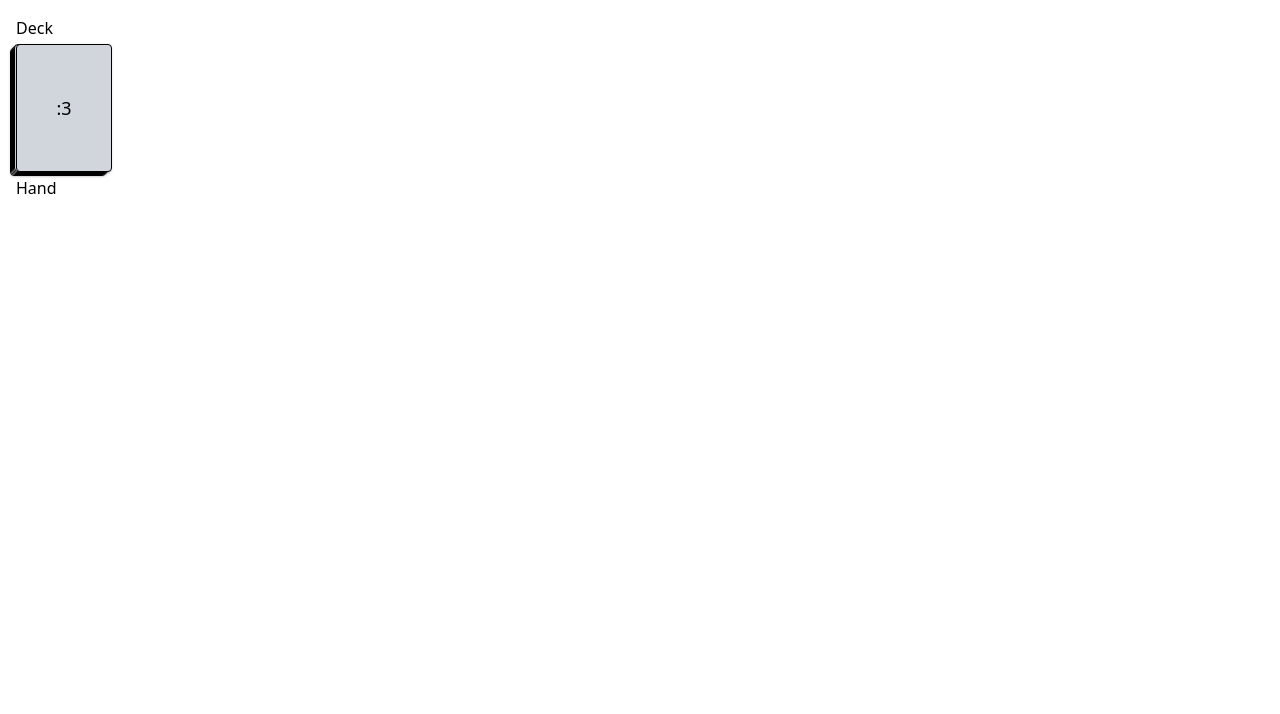
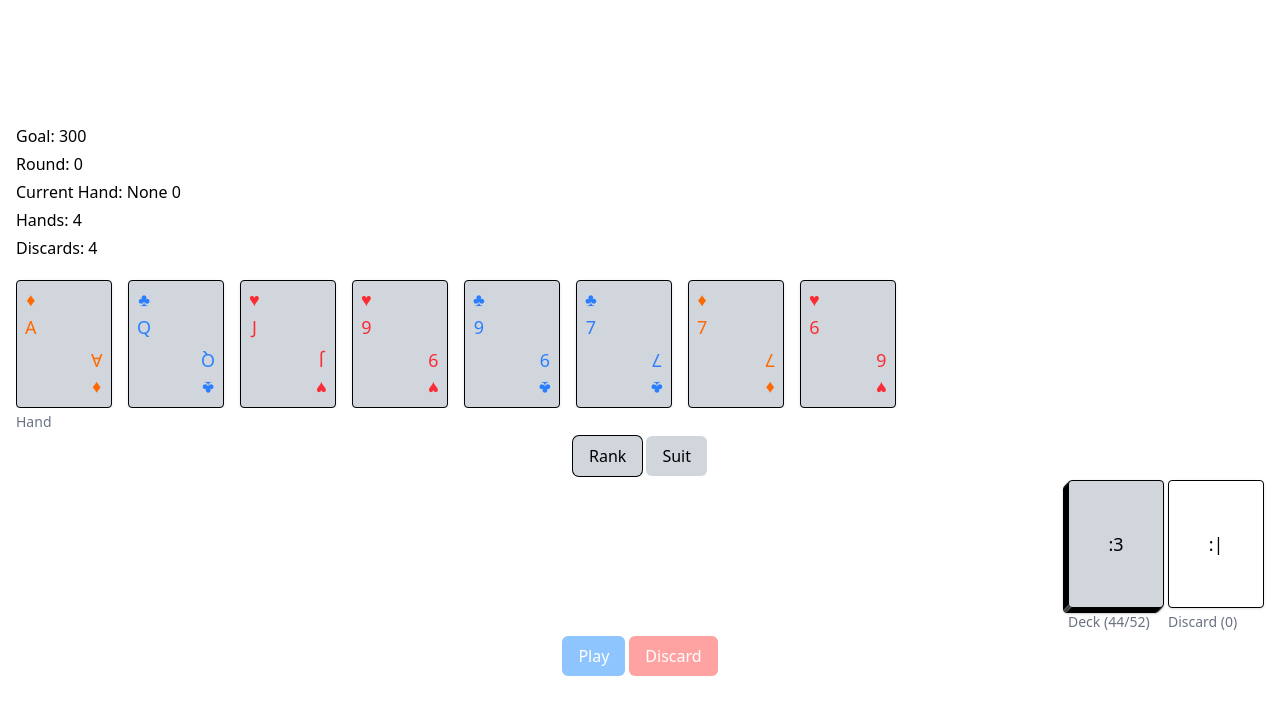
Before and after one commit to iandoesallthethings/svalatro, a SvelteKit app: page / in a window 1280 px wide. Shown: the top 714 px of the page. Built offline with nearby package versions, Linux system fonts and the light colour scheme.

Commit message:
Implement hands and basic gameplay loop.

```diff
--- a/src/app.css
+++ b/src/app.css
@@ -1,2 +1,20 @@
 @import 'tailwindcss';
 @plugin '@tailwindcss/typography';
+
+button.primary {
+	@apply w-min rounded-md bg-blue-500 px-4 py-2 text-white;
+	@apply hover:bg-blue-600;
+	@apply disabled:bg-blue-300;
+}
+
+button.secondary {
+	@apply w-min rounded-md bg-gray-300 px-4 py-2 text-black;
+	@apply hover:bg-gray-400;
+	@apply disabled:bg-gray-200;
+}
+
+button.danger {
+	@apply w-min rounded-md bg-red-500 px-4 py-2 text-white;
+	@apply hover:bg-red-600;
+	@apply disabled:bg-red-300;
+}
--- a/src/lib/Card.svelte
+++ b/src/lib/Card.svelte
@@ -6,12 +6,13 @@
 		facing: Facing
 		style?: string
 		class?: string
+		onclick?: (card?: Card | null) => void
 	}
 
-	const { card, facing, class: className = '', style = '' }: Props = $props()
+	const { card, facing, class: className = '', style = '', onclick = () => {} }: Props = $props()
 </script>
 
-<div class="card-wrapper group relative {className}" {style}>
+<button class="card-wrapper group relative {className}" {style} onclick={() => onclick?.(card)}>
 	<div
 		class:!bg-white={card == null}
 		class="card absolute left-0 flex flex-col justify-between overflow-hidden"
@@ -36,13 +37,13 @@
 			</div>
 		{/if}
 	</div>
-</div>
+</button>
 
 <style lang="postcss">
 	@reference "tailwindcss";
 
 	.card-wrapper {
-		@apply relative h-32 w-24 shrink overflow-visible select-none;
+		@apply relative flex h-32 w-24 shrink overflow-visible select-none;
 		@apply group-hover:mx-5;
 	}
 
--- a/src/lib/Cards.svelte.ts
+++ b/src/lib/Cards.svelte.ts
@@ -26,47 +26,96 @@ export const allSuits: Suit[] = ['hearts', 'diamonds', 'clubs', 'spades']
 export const allRanks: Rank[] = ['2', '3', '4', '5', '6', '7', '8', '9', '10', 'J', 'Q', 'K', 'A']
 
 export interface Card {
+	id: string
 	suit: Suit
 	rank: Rank
 }
 
+export function faceToValue(rank: Rank): number {
+	if (rank === 'A') return 14
+	if (rank === 'K') return 13
+	if (rank === 'Q') return 12
+	if (rank === 'J') return 11
+	return parseInt(rank)
+}
+
+function createCard(suit: Suit, rank: Rank): Card {
+	return {
+		id: crypto.randomUUID(),
+		suit,
+		rank
+	}
+}
+
 function createDeck(suits: Suit[], ranks: Rank[]): Card[] {
-	return suits.flatMap((suit) => ranks.map((rank) => ({ suit, rank })))
+	return suits.flatMap((suit) => ranks.map((rank) => createCard(suit, rank)))
 }
 
 export interface CardStack {
 	cards: Card[]
-	shuffle: () => Card[]
-	draw: () => Card | null
-	add: (card: Card | Card[]) => Card[]
+	initialCards: Card[]
+	shuffle: () => void
+	sort: (by: 'rank' | 'suit') => void
+	draw: (number?: number) => Card[]
+	add: (card: Card | Card[], to?: 'top' | 'bottom') => void
+	remove: (card: Card | Card[]) => void
+	reset: (to?: 'initial' | 'empty') => void
 }
 
 export function cardStack(initialSuits: Suit[] = [], initialRanks: Rank[] = []): CardStack {
 	const initialCards = createDeck(initialSuits, initialRanks)
 	let cards = $state(initialCards)
 
-	function shuffle(): Card[] {
+	function shuffle() {
 		cards = cards.sort(() => Math.random() - 0.5)
-		return cards
 	}
 
-	function add(card: Card | Card[]): Card[] {
-		if (Array.isArray(card)) {
-			cards.push(...card)
-		} else {
-			cards.push(card)
-		}
-		return cards
+	function sort(by: 'rank' | 'suit') {
+		cards = cards.toSorted((a, b) => {
+			if (by === 'rank') {
+				return faceToValue(b.rank) - faceToValue(a.rank)
+			}
+			return a.suit.localeCompare(b.suit)
+		})
 	}
 
-	function draw(): Card | null {
-		return cards.shift() ?? null
+	function add(cardOrCards: Card | Card[], to: 'top' | 'bottom' = 'top') {
+		const cardsToAdd = Array.isArray(cardOrCards) ? cardOrCards : [cardOrCards]
+
+		if (to === 'top') {
+			cards.unshift(...cardsToAdd)
+		} else {
+			cards.push(...cardsToAdd)
+		}
+	}
+
+	function draw(number: number = 1): Card[] {
+		return cards.splice(0, number)
+	}
+
+	function remove(cardToRemove: Card | Card[]) {
+		const cardsToRemove = Array.isArray(cardToRemove) ? cardToRemove : [cardToRemove]
+		cards = cards.filter((card) => !cardsToRemove.some((c) => c.id === card.id))
+	}
+
+	function reset(to: 'initial' | 'empty' = 'empty') {
+		cards = to === 'initial' ? initialCards : []
 	}
 
 	return {
-		cards,
+		get cards() {
+			return cards
+		},
+
+		get initialCards() {
+			return initialCards
+		},
+
 		shuffle,
+		sort,
 		draw,
-		add
+		add,
+		remove,
+		reset
 	}
 }
--- /dev/null
+++ b/src/lib/Scores.svelte.ts
@@ -0,0 +1,157 @@
+import { type Card, faceToValue } from './Cards.svelte'
+
+class PokerHand {
+	name: string
+	baseChips: number
+	baseMult: number
+	validate: (cards: Card[]) => Card[]
+
+	constructor(
+		name: string,
+		baseChips: number,
+		baseMult: number,
+		validate: (cards: Card[]) => Card[]
+	) {
+		this.name = name
+		this.baseChips = baseChips
+		this.baseMult = baseMult
+		this.validate = validate
+	}
+
+	score(cards: Card[]) {
+		return cards.reduce((acc, card) => acc + faceToValue(card.rank), this.baseChips) * this.baseMult
+	}
+}
+
+export interface ScoredHand {
+	hand: PokerHand
+	cards: Card[]
+	baseScore: number
+}
+
+export function findViableHands(cards: Card[]): ScoredHand[] {
+	const viableHands = pokerHands
+		.map((hand) => ({
+			hand,
+			cards: hand.validate(cards),
+			baseScore: hand.score(hand.validate(cards))
+		}))
+		.filter((hand) => hand.cards.length > 0)
+		.toSorted((a, b) => b.baseScore - a.baseScore)
+
+	return viableHands
+}
+
+/** Returns the n members of the n of a kind */
+function findOfAKind(cards: Card[], count: number, exact = false) {
+	return cards
+		.map((card) => {
+			const matches = cards.filter((c) => c.rank === card.rank).length
+			if (exact) {
+				return matches === count ? card : null
+			}
+			return matches >= count ? card : null
+		})
+		.filter((c) => c !== null)
+}
+
+/** Returns the 3 members of the house */
+function findHouse(cards: Card[]) {
+	const triples = findOfAKind(cards, 3, true)
+	const pairs = findOfAKind(cards, 2, true)
+	return triples.length > 0 && pairs.length > 0 ? cards : []
+}
+
+/** Returns the 5 members of the straight */
+function findStraight(cards: Card[]) {
+	const sorted = cards.toSorted((a, b) => faceToValue(b.rank) - faceToValue(a.rank))
+	const straightMembers = sorted
+		.map((card, index) => {
+			if (index === sorted.length - 1) return card
+			if (faceToValue(card.rank) - faceToValue(sorted[index + 1].rank) === 1) return card
+			return null
+		})
+		.filter((c) => c !== null)
+
+	const straight = straightMembers.length >= 5 ? straightMembers : []
+
+	return straight
+}
+
+/** Returns the 5 members of the flush */
+function findFlush(cards: Card[]) {
+	return cards
+		.map((card) => {
+			const matches = cards.filter((c) => c.suit === card.suit).length
+			return matches >= 5 ? card : null
+		})
+		.filter((c) => c !== null)
+}
+
+const pokerHands = [
+	new PokerHand('highCard', 5, 1, (cards: Card[]) => {
+		return cards.toSorted((a, b) => faceToValue(b.rank) - faceToValue(a.rank)).slice(0, 1)
+	}),
+
+	new PokerHand('pair', 10, 2, (cards: Card[]) => {
+		const pairs = findOfAKind(cards, 2)
+
+		return pairs.length >= 2 ? pairs : []
+	}),
+
+	new PokerHand('twoPair', 20, 2, (cards: Card[]) => {
+		const pairs = findOfAKind(cards, 2)
+
+		return pairs.length >= 4 ? pairs : []
+	}),
+
+	new PokerHand('threeOfAKind', 30, 3, (cards: Card[]) => {
+		const triples = findOfAKind(cards, 3)
+		return triples.length >= 3 ? triples : []
+	}),
+
+	new PokerHand('straight', 30, 4, (cards: Card[]) => {
+		return findStraight(cards)
+	}),
+
+	new PokerHand('flush', 35, 4, (cards: Card[]) => {
+		return findFlush(cards)
+	}),
+
+	new PokerHand('fullHouse', 40, 4, (cards: Card[]) => {
+		return findHouse(cards)
+	}),
+
+	new PokerHand('fourOfAKind', 60, 7, (cards: Card[]) => {
+		return findOfAKind(cards, 4, true)
+	}),
+
+	new PokerHand('straightFlush', 100, 8, (cards: Card[]) => {
+		const straight = findStraight(cards)
+		const flush = findFlush(cards)
+		return straight.length === 5 && flush.length === 5 ? cards : []
+	}),
+
+	new PokerHand('royalFlush', 100, 8, (cards: Card[]) => {
+		const straight = findStraight(cards)
+		const flush = findFlush(cards)
+		return straight.length === 5 && flush.length === 5 && flush[0].rank === 'A' ? cards : []
+	}),
+
+	new PokerHand('fiveOfAKind', 120, 12, (cards: Card[]) => {
+		const quintuplets = findOfAKind(cards, 5, true)
+		return quintuplets.length === 5 ? quintuplets : []
+	}),
+
+	new PokerHand('flushHouse', 140, 14, (cards: Card[]) => {
+		const flush = findFlush(cards)
+		const house = findHouse(cards)
+		return flush.length === 5 && house.length === 5 ? cards : []
+	}),
+
+	new PokerHand('flushFive', 160, 16, (cards: Card[]) => {
+		const quintuplets = findOfAKind(cards, 5, true)
+		const flush = findFlush(cards)
+		return quintuplets.length === 5 && flush.length === 5 ? cards : []
+	})
+]
--- a/src/lib/Stack.svelte
+++ b/src/lib/Stack.svelte
@@ -1,15 +1,24 @@
 <script lang="ts">
-	import type { CardStack, Facing, StackType } from './Cards.svelte'
-	import Card from './Card.svelte'
+	import type { CardStack, Facing, StackType, Card } from './Cards.svelte'
+	import CardComponent from './Card.svelte'
 
 	interface Props {
 		stack: CardStack
+		selected?: Card[]
 		facing: Facing
 		stackType: StackType
-		onclick?: (card?: Card) => void
+		label?: string
+		onclick?: (card?: Card | null) => void
 	}
 
-	const { stack, facing, stackType, onclick }: Props = $props()
+	const {
+		stack,
+		selected = $bindable(),
+		facing,
+		stackType,
+		label,
+		onclick = (_card?: Card | null) => {}
+	}: Props = $props()
 
 	function fakeCardStack(count: number) {
 		const fakeCount = Math.min(count - 1, 5)
@@ -17,34 +26,53 @@
 	}
 </script>
 
-<div>
+<div class="flex flex-col gap-1">
 	{#if stackType === 'deck'}
-		<button class="relative flex flex-col gap-2" onclick={() => onclick?.()}>
-			<Card card={stack.cards[0] ?? null} {facing} class="z-10" />
+		<div class="relative flex flex-col gap-2">
+			<CardComponent
+				card={stack.cards[0] ?? null}
+				{facing}
+				onclick={() => onclick(stack.cards[0])}
+				class="z-10"
+			/>
 
 			<!-- Dummy cards to make it look like a deck -->
 			{#each fakeCardStack(stack.cards.length) as offset}
-				<Card
-					card={{ suit: 'spades', rank: 'A' }}
+				<CardComponent
+					card={{ suit: 'spades', rank: 'A', id: 'dummy' }}
 					facing="down"
 					class="pointer-events-none absolute!"
-					style="left: -{offset + 2}px; top: {offset}px"
+					style="left: -{offset + 1}px; top: {offset + 1}px"
 				/>
 			{/each}
-		</button>
+		</div>
 	{:else if stackType === 'row'}
 		<div
-			class="flex w-full flex-row flex-nowrap justify-start gap-4 overflow-x-auto overflow-y-visible p-2 pr-24"
+			class="flex w-full flex-row flex-nowrap justify-start gap-4 overflow-x-auto overflow-y-visible pt-4 pr-24"
 		>
-			{#each stack.cards as card, index}
-				<Card {card} {facing} />
+			{#if stack.cards.length === 0}
+				<CardComponent card={null} facing="down" />
+			{/if}
+
+			{#each stack.cards as card (card.id)}
+				{@const isSelected = selected?.some((selectedCard) => selectedCard.id === card.id)}
+				<CardComponent
+					{card}
+					{facing}
+					onclick={() => onclick(card)}
+					class={isSelected ? '-translate-y-2' : ''}
+				/>
 			{/each}
 		</div>
 	{:else if stackType === 'column'}
 		<div class="flex flex-col gap-2">
 			{#each stack.cards as card}
-				<Card {card} {facing} />
+				<CardComponent {card} {facing} />
 			{/each}
 		</div>
 	{/if}
+
+	{#if label}
+		<div class="self-start text-sm text-gray-500">{label}</div>
+	{/if}
 </div>
--- a/src/routes/+page.svelte
+++ b/src/routes/+page.svelte
@@ -1,21 +1,137 @@
 <script lang="ts">
-	import { allSuits, allRanks, cardStack } from '$lib/Cards.svelte'
+	import { browser } from '$app/environment'
+	import { allSuits, allRanks, cardStack, type Card } from '$lib/Cards.svelte'
+	import { findViableHands } from '$lib/Scores.svelte'
 	import Stack from '$lib/Stack.svelte'
 
+	const GOAL_SCORE = 300
+
 	const deck = cardStack(allSuits, allRanks)
-	deck.shuffle()
 	const hand = cardStack()
+	const discard = cardStack()
 
-	function drawCard() {
-		const card = deck.draw()
-		if (card !== null) hand.add(card)
+	let roundScore = $state(0)
+	let handsLeft = $state(4)
+	let discardsLeft = $state(4)
+
+	let handSort = $state<'rank' | 'suit' | 'none'>('rank')
+	let selected = $state<Card[]>([])
+	let scores = $derived(findViableHands(selected))
+
+	if (browser) {
+		deck.shuffle()
+		drawToHand(8)
+	}
+
+	function drawToHand(number: number) {
+		const cards = deck.draw(number)
+		hand.add(cards, 'bottom')
+
+		if (handSort !== 'none') {
+			hand.sort(handSort)
+		}
+	}
+
+	function toggleSort(newSort: 'rank' | 'suit') {
+		if (newSort === handSort) {
+			handSort = 'none'
+		} else {
+			handSort = newSort
+			hand.sort(handSort)
+		}
+	}
+
+	function playSelected() {
+		if (handsLeft === 0) return
+		roundScore += scores[0]?.baseScore ?? 0
+		discardAndDraw()
+		handsLeft--
+
+		if (roundScore >= GOAL_SCORE) {
+			alert('You win!')
+		} else if (handsLeft === 0) {
+			alert('You lose!')
+		}
+	}
+
+	function discardSelected() {
+		if (discardsLeft === 0) return
+		discardAndDraw()
+		discardsLeft--
+	}
+
+	function discardAndDraw() {
+		hand.remove(selected)
+		discard.add(selected)
+		drawToHand(selected.length)
+		selected = []
+	}
+
+	const MAX_SELECTED = 5
+	function toggleSelected(card?: Card | null) {
+		if (card == null) return
+		const isAlreadySelected = selected.some((selectedCard) => selectedCard.id === card.id)
+		if (isAlreadySelected) {
+			selected = selected.filter((selectedCard) => selectedCard.id !== card.id)
+		} else if (selected.length < MAX_SELECTED) {
+			selected = [...selected, card]
+		}
 	}
 </script>
 
-<div class="flex w-full flex-col justify-between gap-1 p-4">
-	Deck
-	<Stack stack={deck} facing="down" stackType="deck" onclick={drawCard} />
+<div class="flex h-full w-full flex-col justify-center gap-1 p-4 ring">
+	<div class="flex flex-col gap-1">
+		<p>Goal: {GOAL_SCORE}</p>
+		<p>Round: {roundScore}</p>
+		<p>Current Hand: {scores[0]?.hand.name ?? 'None'} {scores[0]?.baseScore ?? 0}</p>
+		<p>Hands: {handsLeft}</p>
+		<p>Discards: {discardsLeft}</p>
+	</div>
 
-	Hand
-	<Stack stack={hand} facing="up" stackType="row" />
+	<Stack
+		stack={hand}
+		{selected}
+		facing="up"
+		stackType="row"
+		onclick={toggleSelected}
+		label="Hand"
+	/>
+
+	<div class="flex flex-row justify-center gap-1">
+		<button onclick={() => toggleSort('rank')} class="secondary" class:ring!={handSort === 'rank'}>
+			Rank
+		</button>
+		<button onclick={() => toggleSort('suit')} class="secondary" class:ring!={handSort === 'suit'}>
+			Suit
+		</button>
+	</div>
+
+	<div class="flex flex-row justify-end gap-1">
+		<Stack
+			stack={deck}
+			facing="down"
+			stackType="deck"
+			label="Deck ({deck.cards.length}/{deck.initialCards.length})"
+		/>
+
+		<Stack stack={discard} facing="up" stackType="deck" label="Discard ({discard.cards.length})" />
+	</div>
+
+	<div class="flex flex-row justify-center gap-1">
+		<button
+			class="primary"
+			onclick={playSelected}
+			disabled={scores.length === 0 || handsLeft === 0}
+		>
+			Play
+		</button>
+
+		<button
+			class="danger"
+			onclick={discardSelected}
+			disabled={selected.length === 0 || discardsLeft === 0}
+		>
+			Discard
+		</button>
+	</div>
 </div>
```
